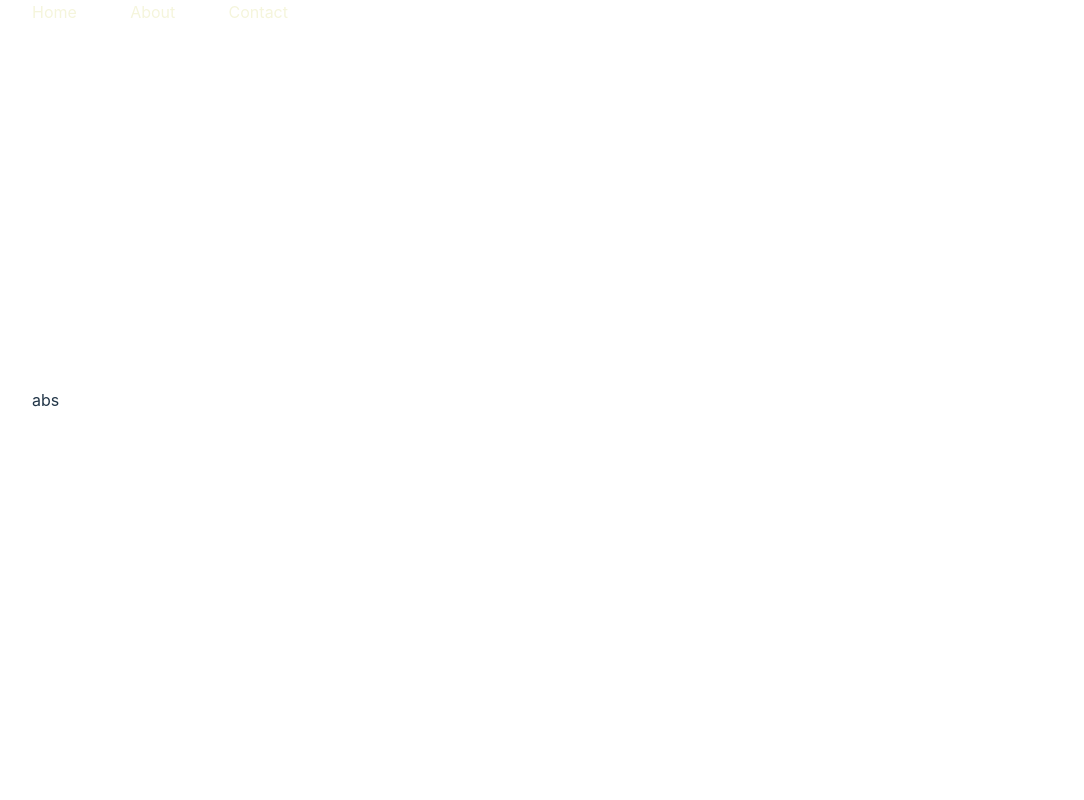
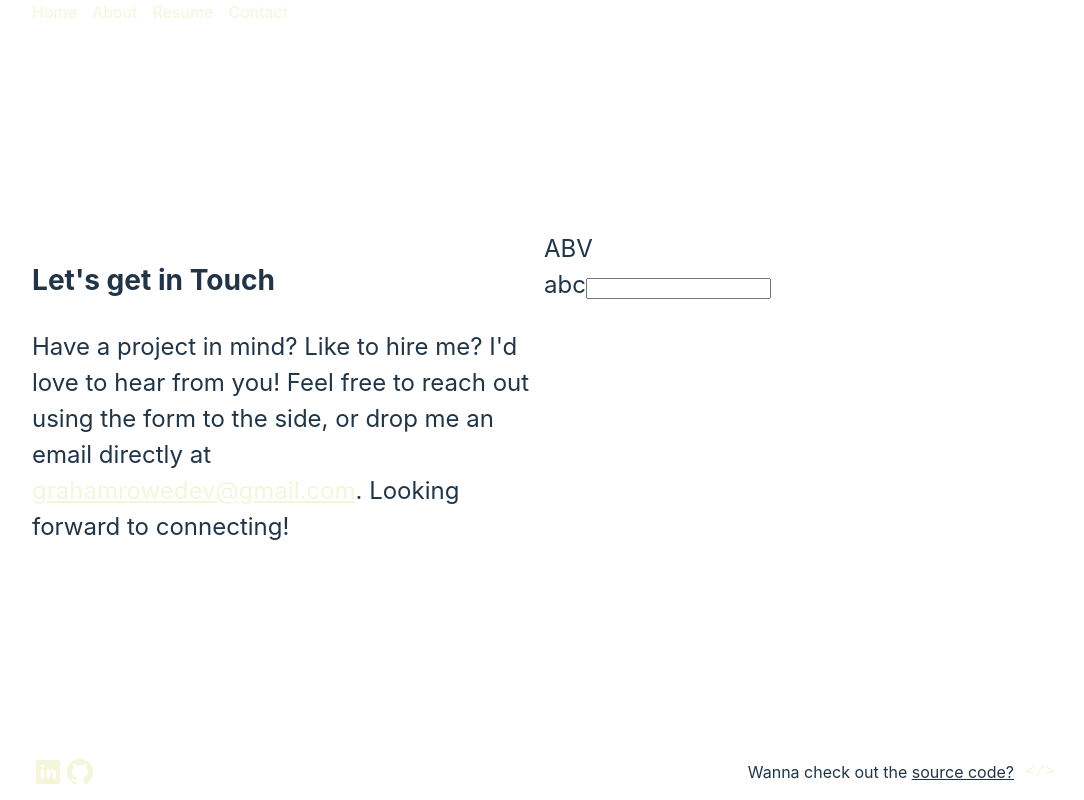
Before and after one commit to grrowe/grahamrowe.dev-ts, a React (Vite) app: page /contact in a window 1280 px wide. Shown: the whole page, without its empty margins (96-1180 px from the left). Built offline with nearby package versions, Linux system fonts and the light colour scheme.

Commit message:
add socials to footer, add resume to /public, create component to download resume

```diff
--- a/src/App.css
+++ b/src/App.css
@@ -1,4 +1,5 @@
 #content {
+  position: relative;
   max-width: 80vw;
   margin: 0 auto;
   padding-left: 10vw;
--- a/src/App.tsx
+++ b/src/App.tsx
@@ -5,6 +5,7 @@ import "./App.css";
 import Home from "./ui/home/home.tsx";
 import Header from "./ui/nav/nav.tsx";
 import Contact from "./ui/contact/contact.tsx";
+import Footer from './ui/footer/footer.tsx'
 
 function App() {
   return (
@@ -13,6 +14,7 @@ function App() {
         navLinks={[
           { label: "Home", href: "/" },
           { label: "About", href: "/about" },
+          { label: "Resume", href: "/my-creds" },
           { label: "Contact", href: "/contact" },
         ]}
       />
@@ -22,9 +24,12 @@ function App() {
             <Route path="/" element={<Home />} />
             <Route path="/contact" element={<Contact />} />
             {/* <Route path="/about" element={<About />} /> */}
+            {/* <Route path="*" element={<NotFound />} />  */}
           </Routes>
         </BrowserRouter>
       </div>
+
+      <Footer />
     </>
   );
 }
--- /dev/null
+++ b/src/ui/components/contactForm.tsx
@@ -0,0 +1,11 @@
+import InputField from "./input"
+
+const ContactForm = () => {
+    return <div>
+        ABV
+
+        <InputField label='abc' />
+    </div>
+}
+
+export default ContactForm
--- /dev/null
+++ b/src/ui/components/downloadResume.tsx
@@ -0,0 +1,13 @@
+const DownloadResume = () => {
+  return (
+    <div className="p-4">
+      <a
+        href="/G_Rowe_Resume.pdf"
+        download="G_Rowe_Resume.pdf"
+      >
+        Download Resume.PDF
+      </a>
+    </div>
+  );
+};
+export default DownloadResume;
--- /dev/null
+++ b/src/ui/components/footerSocials.tsx
@@ -0,0 +1,76 @@
+interface socialParams {
+  link: string;
+  dark?: boolean;
+}
+
+export function LinkedIn(socialParams: socialParams) {
+  return (
+    <svg
+      xmlns="http://www.w3.org/2000/svg"
+      x="0px"
+      y="0px"
+      width="32"
+      height="32"
+      viewBox="0 0 24 24"
+      onClick={() => {
+        window && window.open(socialParams.link, "_blank")!.focus();
+      }}
+      style={{ cursor: "pointer" }}
+    >
+      <path
+        d="M19,3H5C3.895,3,3,3.895,3,5v14c0,1.105,0.895,2,2,2h14c1.105,0,2-0.895,2-2V5C21,3.895,20.105,3,19,3z M7.738,17L7.738,17 c-0.697,0-1.262-0.565-1.262-1.262v-4.477C6.477,10.565,7.042,10,7.738,10h0C8.435,10,9,10.565,9,11.262v4.477 C9,16.435,8.435,17,7.738,17z M7.694,8.717c-0.771,0-1.286-0.514-1.286-1.2s0.514-1.2,1.371-1.2c0.771,0,1.286,0.514,1.286,1.2 S8.551,8.717,7.694,8.717z M16.779,17L16.779,17c-0.674,0-1.221-0.547-1.221-1.221v-2.605c0-1.058-0.651-1.174-0.895-1.174 s-1.058,0.035-1.058,1.174v2.605c0,0.674-0.547,1.221-1.221,1.221h-0.081c-0.674,0-1.221-0.547-1.221-1.221v-4.517 c0-0.697,0.565-1.262,1.262-1.262h0c0.697,0,1.262,0.565,1.262,1.262c0,0,0.282-1.262,2.198-1.262C17.023,10,18,10.977,18,13.174 v2.605C18,16.453,17.453,17,16.779,17z"
+        fill={`${socialParams.dark ? "#242424" : "#F5F5DC"}`}
+      ></path>
+    </svg>
+  );
+}
+
+export function Github(socialParams: socialParams) {
+  return (
+    <svg
+      xmlns="http://www.w3.org/2000/svg"
+      x="0px"
+      y="0px"
+      width="32"
+      height="32"
+      viewBox="0 0 24 24"
+      onClick={() => {
+        window && window.open(socialParams.link, "_blank")!.focus();
+      }}
+      style={{ cursor: "pointer" }}
+    >
+      <path
+        d="M10.9,2.1c-4.6,0.5-8.3,4.2-8.8,8.7c-0.5,4.7,2.2,8.9,6.3,10.5C8.7,21.4,9,21.2,9,20.8v-1.6c0,0-0.4,0.1-0.9,0.1 c-1.4,0-2-1.2-2.1-1.9c-0.1-0.4-0.3-0.7-0.6-1C5.1,16.3,5,16.3,5,16.2C5,16,5.3,16,5.4,16c0.6,0,1.1,0.7,1.3,1c0.5,0.8,1.1,1,1.4,1 c0.4,0,0.7-0.1,0.9-0.2c0.1-0.7,0.4-1.4,1-1.8c-2.3-0.5-4-1.8-4-4c0-1.1,0.5-2.2,1.2-3C7.1,8.8,7,8.3,7,7.6c0-0.4,0-0.9,0.2-1.3 C7.2,6.1,7.4,6,7.5,6c0,0,0.1,0,0.1,0C8.1,6.1,9.1,6.4,10,7.3C10.6,7.1,11.3,7,12,7s1.4,0.1,2,0.3c0.9-0.9,2-1.2,2.5-1.3 c0,0,0.1,0,0.1,0c0.2,0,0.3,0.1,0.4,0.3C17,6.7,17,7.2,17,7.6c0,0.8-0.1,1.2-0.2,1.4c0.7,0.8,1.2,1.8,1.2,3c0,2.2-1.7,3.5-4,4 c0.6,0.5,1,1.4,1,2.3v2.6c0,0.3,0.3,0.6,0.7,0.5c3.7-1.5,6.3-5.1,6.3-9.3C22,6.1,16.9,1.4,10.9,2.1z"
+        fill={`${socialParams.dark ? "#242424" : "#F5F5DC"}`}
+      ></path>
+    </svg>
+  );
+}
+
+export function SourceCode(socialParams: socialParams) {
+  return (
+    <svg
+      xmlns="http://www.w3.org/2000/svg"
+      width="32"
+      height="32"
+      viewBox="0 0 48 48"
+      fill={`${socialParams.dark ? "#242424" : "#F5F5DC"}`}
+      onClick={() => {
+        window && window.open(socialParams.link, "_blank")!.focus();
+      }}
+      style={{ cursor: "pointer" }}
+    >
+      <text
+        x="50%"
+        y="50%"
+        text-anchor="middle"
+        dominant-baseline="middle"
+        font-family="monospace"
+        font-size="24"
+        fill={`${socialParams.dark ? "#242424" : "#F5F5DC"}`}
+      >
+        &lt;/&gt;
+      </text>
+    </svg>
+  );
+}
--- /dev/null
+++ b/src/ui/components/input.tsx
@@ -0,0 +1,43 @@
+import React, { useState } from 'react';
+
+interface InputFieldProps {
+  label: string;
+  type?: string;
+  placeholder?: string;
+  value?: string;
+  required?: boolean;
+  error?: string;
+}
+
+const InputField: React.FC<InputFieldProps> = ({
+  label,
+  type = 'text',
+  placeholder = '',
+  value = '',
+  required = false,
+  error = '',
+}) => {
+  const [inputValue, setInputValue] = useState(value);
+
+  return (
+    <div className="inputField">
+      <label htmlFor={label}>
+        {label}
+        {required && <span className="required">*</span>}
+      </label>
+      <input
+        type={type}
+        id={label}
+        value={inputValue}
+        onChange={(e: React.ChangeEvent<HTMLInputElement>) => {
+          setInputValue(e.target.value)
+        }}
+        placeholder={placeholder}
+        required={required}
+      />
+      {error && <div className="errorMessage">{error}</div>}
+    </div>
+  );
+};
+
+export default InputField;
--- a/src/ui/contact/contact.css
+++ b/src/ui/contact/contact.css
@@ -0,0 +1,14 @@
+#contactWrapper {
+    display: flex;
+    flex-direction: row;
+    justify-content: space-between;
+    font-size: 1.5em;
+}
+
+.contactCopy {
+    width: 40vw;
+}
+
+.contactForm {
+    width: 40vw;
+}
--- a/src/ui/contact/contact.tsx
+++ b/src/ui/contact/contact.tsx
@@ -1,10 +1,22 @@
+import ContactForm from "../components/contactForm";
 import "./contact.css";
 
 function Home() {
   return (
     <>
-      <div id="home-header">
-       abs
+      <div id="contactWrapper">
+        <div className="contactCopy">
+          <h3>Let's get in Touch</h3>
+          <p>
+            Have a project in mind? Like to hire me? I'd love to
+            hear from you! Feel free to reach out using the form to the side, or drop
+            me an email directly at <a href="mailto:grahamrowedev@gmail.com">grahamrowedev@gmail.com</a>. Looking forward to
+            connecting!
+          </p>
+        </div>
+        <div className="contactForm">
+          <ContactForm />
+        </div>
       </div>
     </>
   );
--- /dev/null
+++ b/src/ui/footer/footer.css
@@ -0,0 +1,24 @@
+#footer {
+    position: absolute;
+    bottom: 0;
+    left: 50;
+    width: 100vw;
+    margin-top: 50vh;
+}
+
+#footerContent {
+    padding-left: 10vw;
+    padding-right: 10vw;
+    display: flex;
+    flex-direction: row;
+    justify-content: space-between;
+}
+
+#footerContent div {
+    display: flex;
+    justify-content: center;
+    align-items: center;
+}
+#footerContent div p {
+   padding-right: 10px;
+}
--- /dev/null
+++ b/src/ui/footer/footer.tsx
@@ -0,0 +1,56 @@
+import React from "react";
+
+import "./footer.css";
+import { LinkedIn, Github, SourceCode } from "../components/footerSocials";
+import DownloadResume from "../components/downloadResume";
+
+const Footer: React.FC<any> = ({}) => {
+  return (
+    <div id="footer">
+      <div id="footerContent">
+        <div>
+          <LinkedIn
+            link="https://www.linkedin.com/in/gmrowewebdev/"
+            dark={false}
+          />
+          <Github link="https://github.com/grrowe" dark={false} />
+        </div>
+        <div>
+          <p>
+            Wanna check out the{" "}
+            <span
+              style={{ cursor: "pointer", textDecoration: "underline" }}
+              onClick={() => {
+                window &&
+                  window
+                    .open(
+                      "https://github.com/grrowe/grahamrowe.dev-ts",
+                      "_blank"
+                    )!
+                    .focus();
+              }}
+            >
+              source code?
+            </span>
+          </p>
+          <SourceCode
+            link="https://github.com/grrowe/grahamrowe.dev-ts"
+            dark={false}
+          />
+        </div>
+      </div>
+    </div>
+  );
+};
+
+export default Footer;
+
+/*
+In footer:
+- wanna check the source code: Github link
+
+- link to socials, linkedin, etc.
+
+- my email and where I am working from
+
+*/
```
Also changed, not shown: 1 other file (tests, documents, lock files or other folders).
